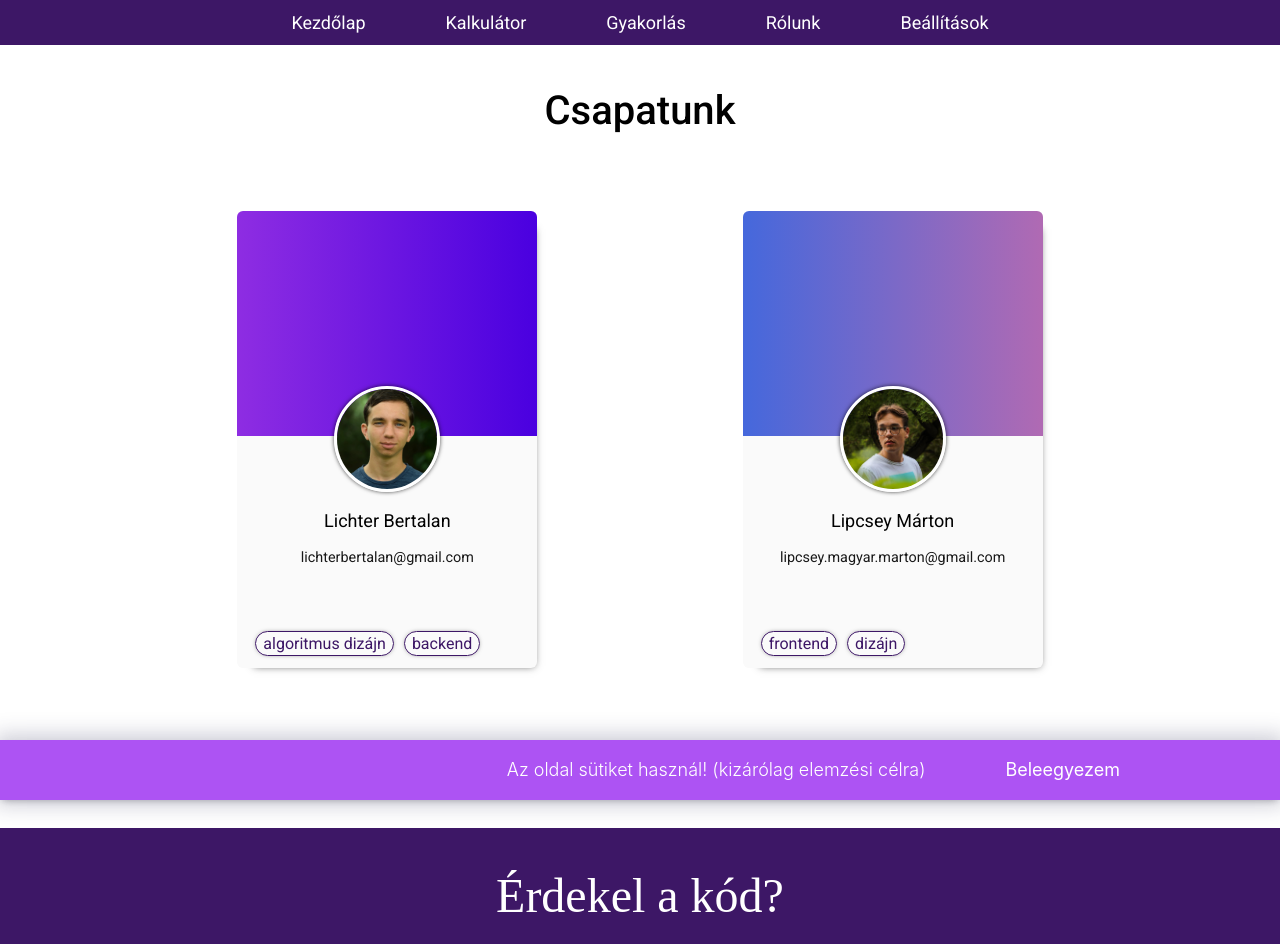
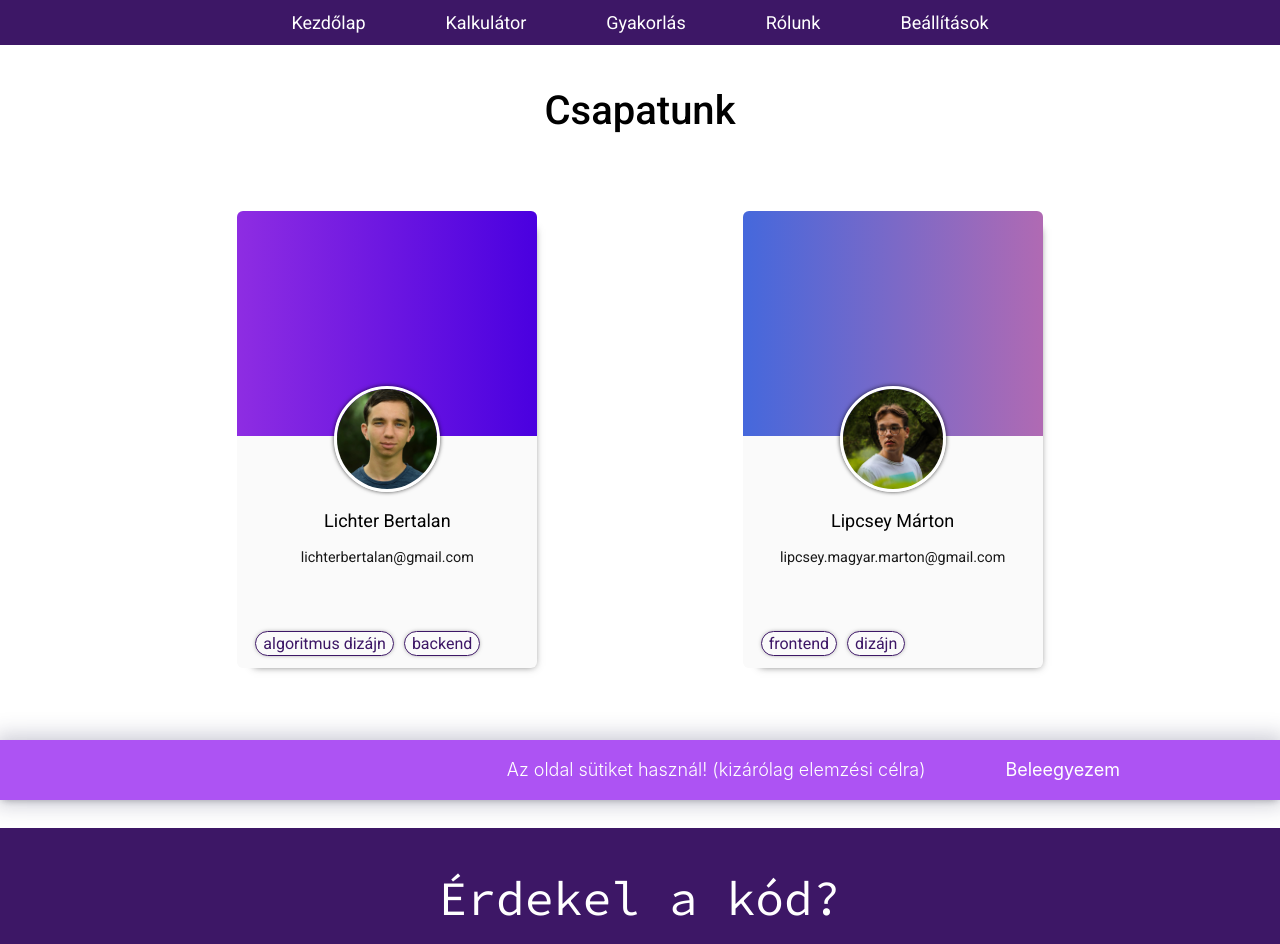
Before and after one commit to lichterberci/DerivativeCalculatorFrontend, a Next.js app: page /about in a window 1280 px wide. Shown: the top 944 px of the page. Built offline with nearby package versions, Linux system fonts and the light colour scheme.

Commit message:
added google fonts link to about.tsx

```diff
--- a/pages/about.tsx
+++ b/pages/about.tsx
@@ -52,6 +52,9 @@
         <Head>
             <title>Rólunk</title>
             <meta name="description" content="Az oldalt ketten írtuk. A backendet Lichter Bertalan, a frontendet Lipcsey Márton." />
+            <link rel="preconnect" href="https://fonts.googleapis.com" />
+            <link rel="preconnect" href="https://fonts.gstatic.com" crossOrigin='true' />
+            <link href="https://fonts.googleapis.com/css2?family=Source+Code+Pro&display=swap" rel="stylesheet" />
         </Head>
         <main>
             <div className={styles.titleHolder}>
--- a/styles/about.module.css
+++ b/styles/about.module.css
@@ -64,7 +64,7 @@
     color: var(--text-on-dark-background);
     margin-bottom: min(20px, 1vw);
     text-align: center;
-    font-family: Source code pro;
+    font-family: 'Source Code Pro', monospace;
 }
 
 .githubText2 {
```
